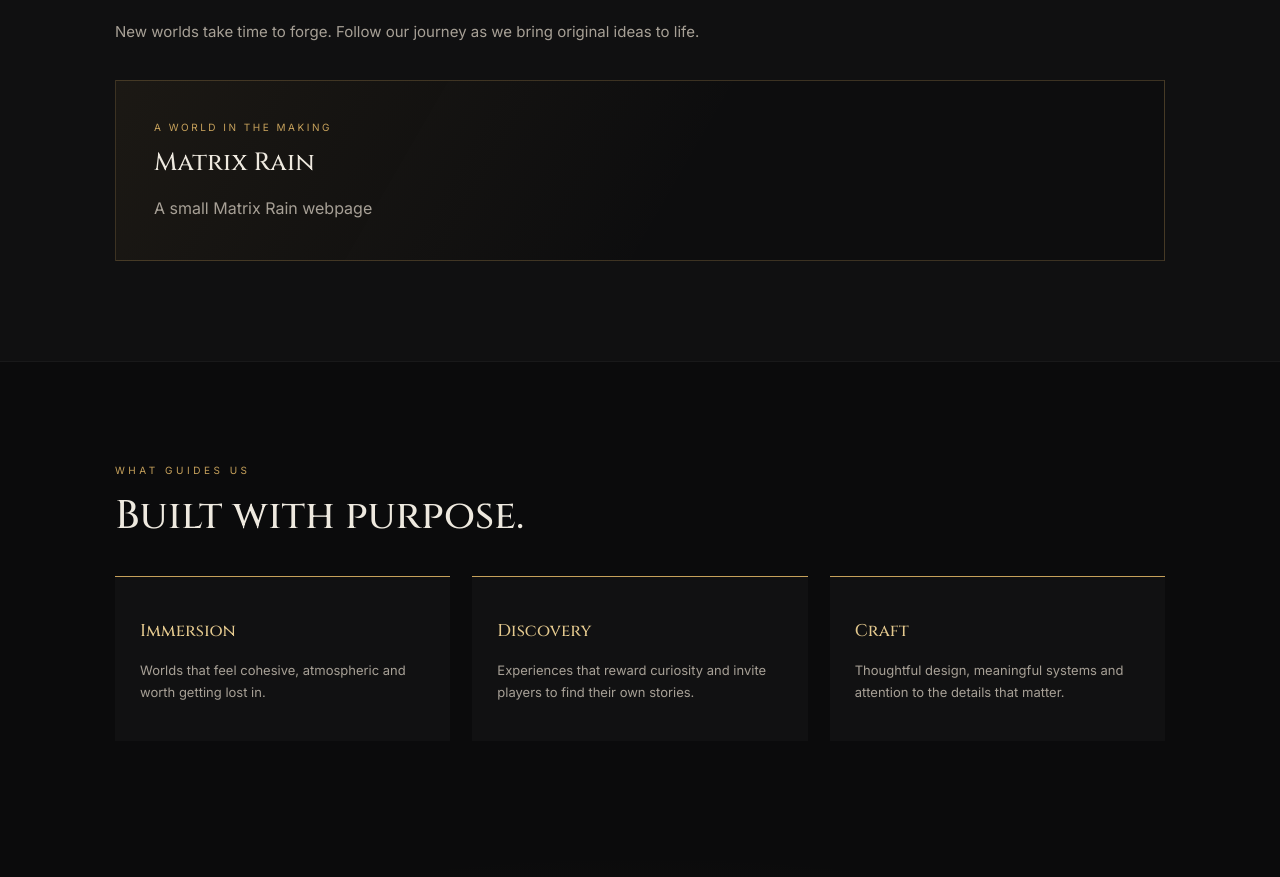
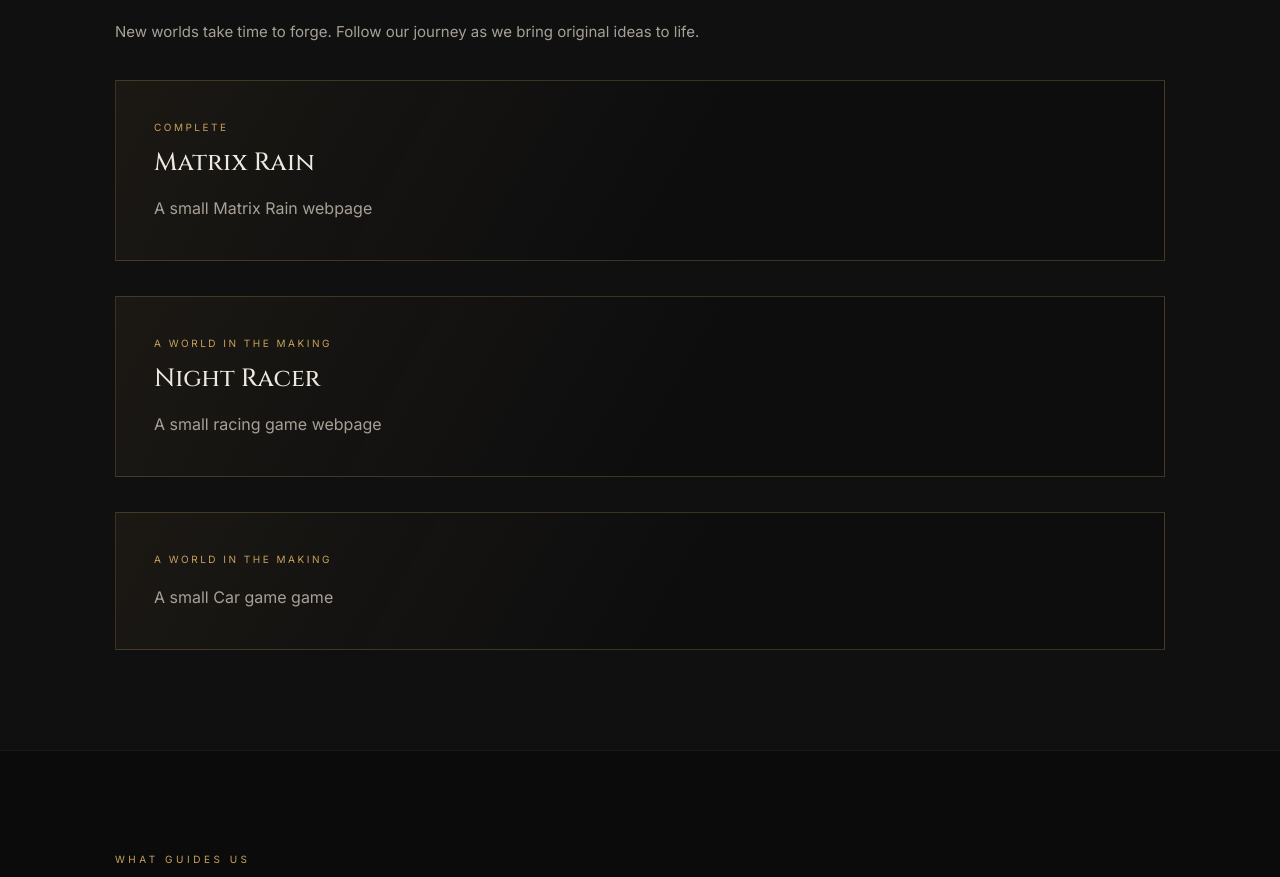
Before and after one commit to OathRuneStudios/oathrunestudios.github.io, a plain HTML site: page index.html in a window 1280 px wide. Shown: the part 1567-2444 px from the top of the page. Drawn offline with Linux system fonts and the light colour scheme.

Commit message:
Update game status and GitHub link in index.html

```diff
--- a/index.html
+++ b/index.html
@@ -148,9 +148,19 @@
         <h2>Our Games</h2>
         <p class="intro">New worlds take time to forge. Follow our journey as we bring original ideas to life.</p>
         <article class="game-card">
-          <div class="status">A world in the making</div>
+          <div class="status">Complete</div>
           <h3><a href='https://oathrunestudios.github.io/Matrix-Rain/'>Matrix Rain</a></h3>
           <p>A small Matrix Rain webpage</p>
+        </article>
+        <article class="game-card">
+          <div class="status">A world in the making</div>
+          <h3><a href='https://oathrunestudios.github.io/racer/'>Night Racer</a></h3>
+          <p>A small racing game webpage</p>
+        </article>
+        <article class="game-card">
+          <div class="status">A world in the making</div>
+          <h3><a href='https://oathrunestudios.github.io/citycarchase/'></a></h3>
+          <p>A small Car game game</p>
         </article>
       </div>
     </section>
@@ -172,7 +182,7 @@
         <div class="section-label">Stay Connected</div>
         <h2>The journey is only beginning.</h2>
         <p>Follow OathRune Studios for future announcements and development updates.</p>
-        <a class="button" href="https://github.com/" target="_blank" rel="noopener">Find Us on GitHub</a>
+        <a class="button" href="https://github.com/oathrunestudios" target="_blank" rel="noopener">Find Us on GitHub</a>
       </div>
     </section>
   </main>
```
